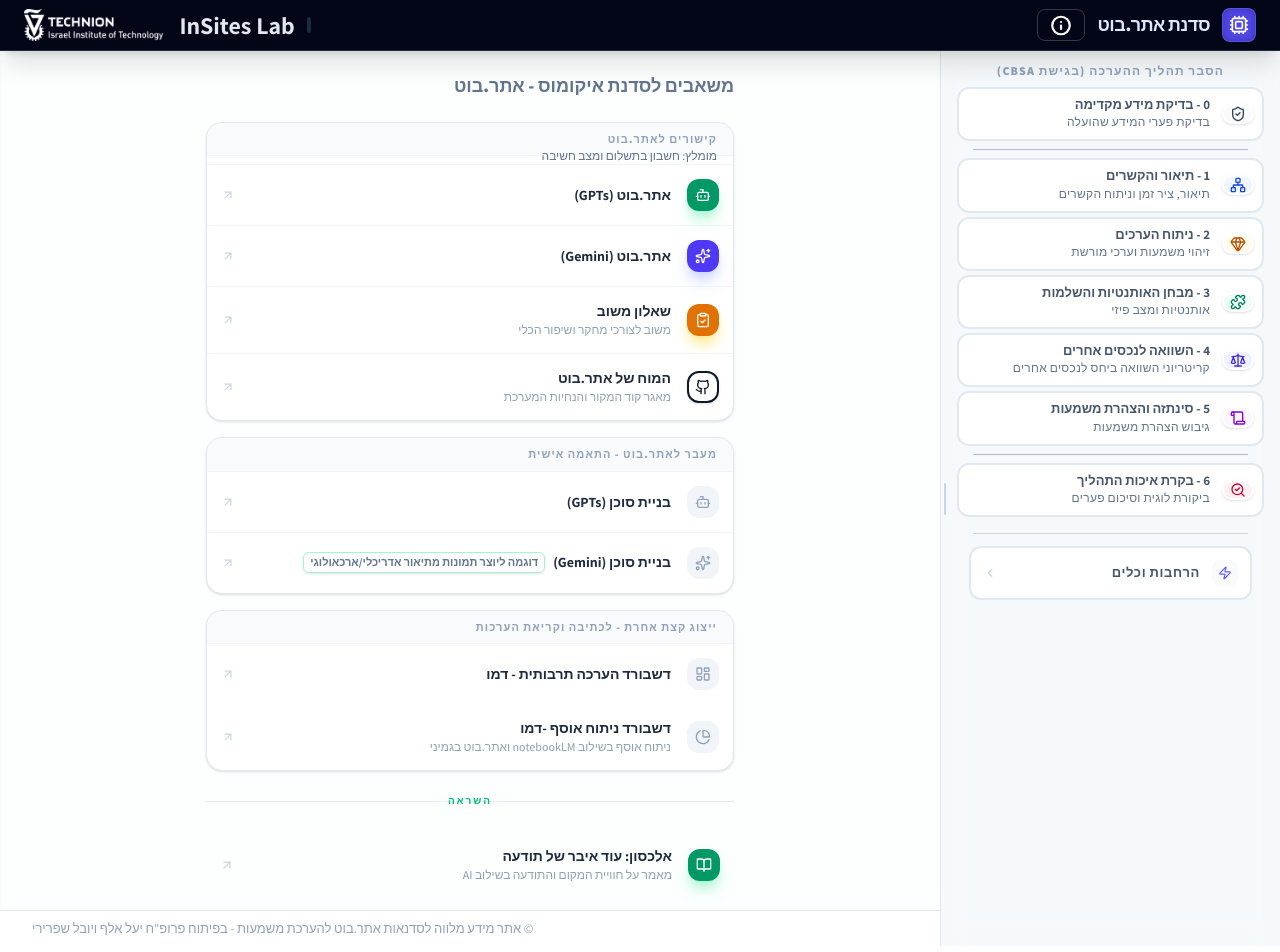
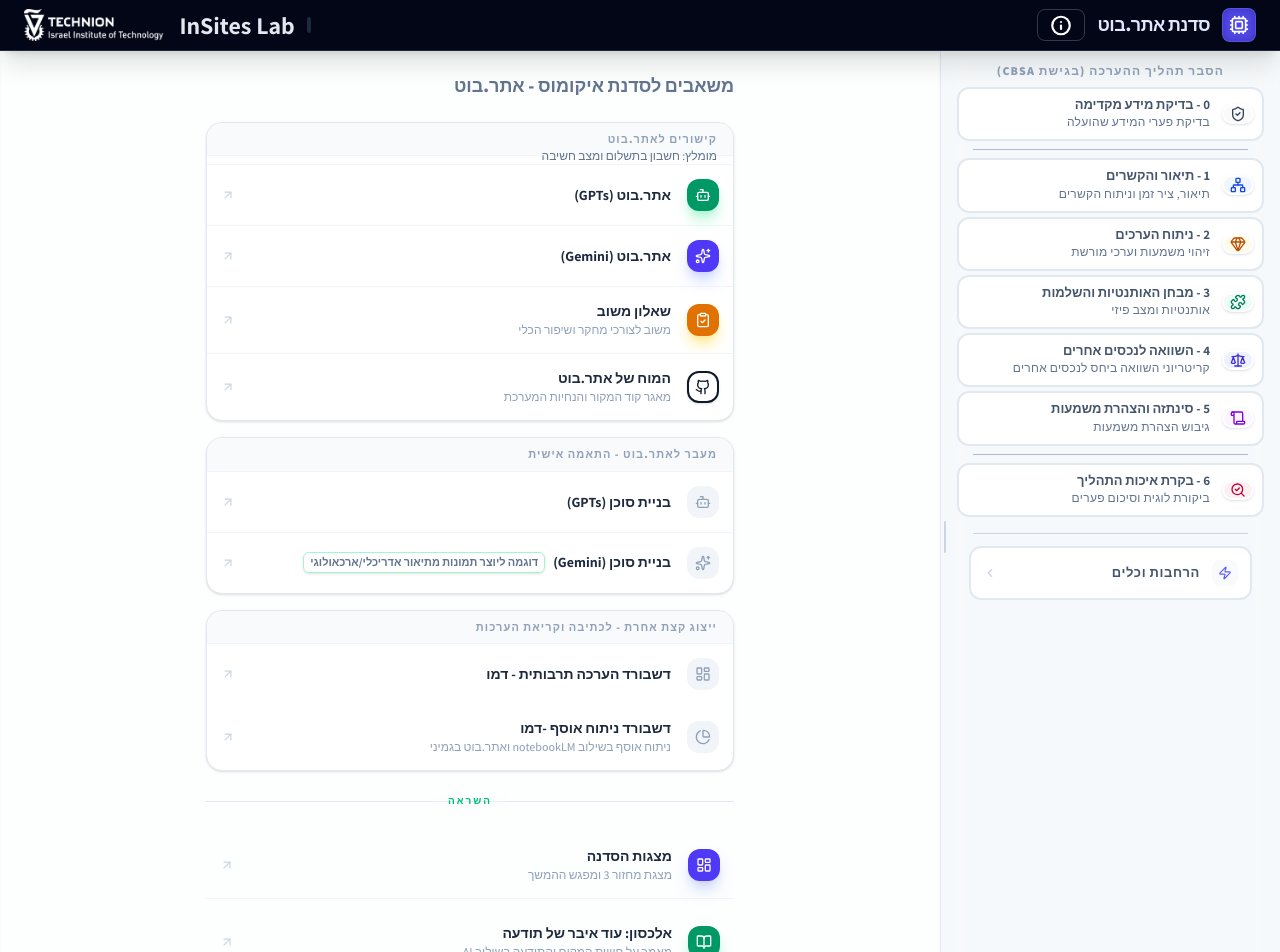
Before and after one commit to YuvalShafriri/Icomos-workshops-site, a React (Vite) app: page / in a window 1280 px wide. Shown: the top 952 px of the page. Built offline with nearby package versions, Linux system fonts and the light colour scheme.

Commit message:
add ppts

```diff
--- a/App.tsx
+++ b/App.tsx
@@ -1299,6 +1299,14 @@
 
                       <div className="grid grid-cols-1 gap-2.5">
                         <ResourceLink
+                          href="https://drive.google.com/drive/folders/1AOu_r9towgJwqgQfrLEI8JcbOltprpJH?usp=sharing"
+                          icon={<LayoutDashboard size={16} />}
+                          label="מצגות הסדנה"
+                          secondaryLabel="מצגת מחזור 3 ומפגש ההמשך"
+                          colorScheme="indigo"
+                          highlight
+                        />
+                        <ResourceLink
                           href="https://bit.ly/49huqGS"
                           icon={<BookOpen size={16} />}
                           label="אלכסון: עוד איבר של תודעה"
```
